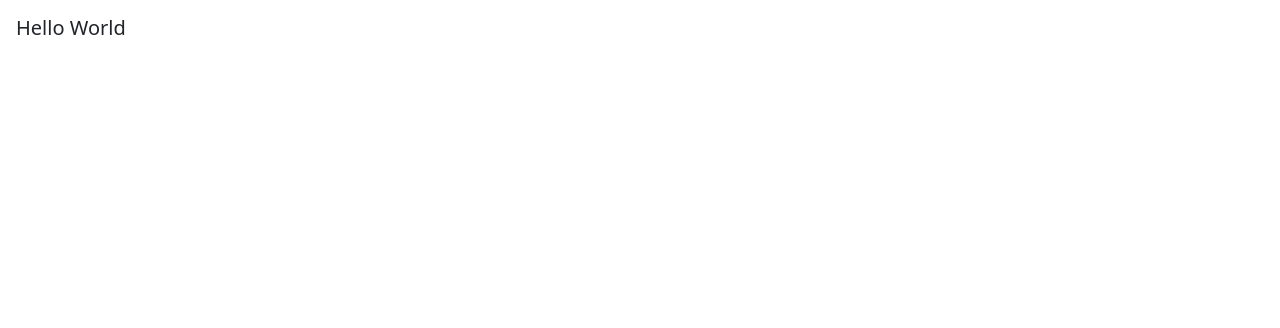
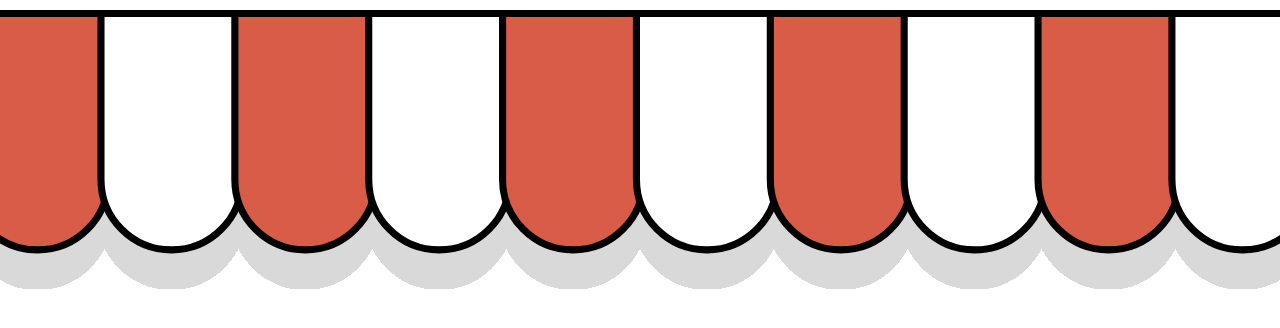
Before and after one commit to manavdoda7/NearYou, a React (Create React App) app: page / in a window 1280 px wide. Shown: the top 328 px of the page. Built offline with nearby package versions, Linux system fonts and the light colour scheme.

Commit message:
Homepage started

```diff
--- a/package.json
+++ b/package.json
@@ -11,7 +11,7 @@
     "popper.js": "^1.16.1",
     "react": "^17.0.2",
     "react-dom": "^17.0.2",
-    "react-scripts": "4.0.3",
+    "react-scripts": "^1.1.5",
     "web-vitals": "^1.1.2"
   },
   "scripts": {
--- a/public/index.html
+++ b/public/index.html
@@ -5,39 +5,14 @@
     <link rel="icon" href="%PUBLIC_URL%/favicon.ico" />
     <meta name="viewport" content="width=device-width, initial-scale=1" />
     <meta name="theme-color" content="#000000" />
-    <meta
-      name="description"
-      content="Web site created using create-react-app"
+    <meta name="description" content="Web site created using create-react-app"
     />
     <link rel="apple-touch-icon" href="%PUBLIC_URL%/logo192.png" />
-    <!--
-      manifest.json provides metadata used when your web app is installed on a
-      user's mobile device or desktop. See https://developers.google.com/web/fundamentals/web-app-manifest/
-    -->
     <link rel="manifest" href="%PUBLIC_URL%/manifest.json" />
-    <!--
-      Notice the use of %PUBLIC_URL% in the tags above.
-      It will be replaced with the URL of the `public` folder during the build.
-      Only files inside the `public` folder can be referenced from the HTML.
-
-      Unlike "/favicon.ico" or "favicon.ico", "%PUBLIC_URL%/favicon.ico" will
-      work correctly both with client-side routing and a non-root public URL.
-      Learn how to configure a non-root public URL by running `npm run build`.
-    -->
-    <title>React App</title>
+    <title>eShop</title>
   </head>
   <body>
     <noscript>You need to enable JavaScript to run this app.</noscript>
     <div id="root"></div>
-    <!--
-      This HTML file is a template.
-      If you open it directly in the browser, you will see an empty page.
-
-      You can add webfonts, meta tags, or analytics to this file.
-      The build step will place the bundled scripts into the <body> tag.
-
-      To begin the development, run `npm start` or `yarn start`.
-      To create a production bundle, use `npm run build` or `yarn build`.
-    -->
   </body>
 </html>
--- /dev/null
+++ b/src/App.js
@@ -0,0 +1,8 @@
+import Ceiling from './Components/ceiling'
+const Home = () => {
+   return <div>
+       <div className="nav">
+           <Ceiling/>
+       </div>
+    </div>
+}
--- /dev/null
+++ b/src/Components/ceiling.js
@@ -0,0 +1,32 @@
+import React from 'react'
+
+const ceiling = () => {
+    return (
+        <svg width="1440" height="306" viewBox="0 0 1440 306" fill="none" xmlns="http://www.w3.org/2000/svg">
+<g filter="url(#filter0_d)">
+<path d="M-33 -4H-37V0V182.7C-37 226.496 -1.49619 262 42.3 262C86.0962 262 121.6 226.496 121.6 182.7V0V-4H117.6H-33Z" fill="#D95C47" stroke="black" stroke-width="8"/>
+<path d="M117.6 -4H113.6V0V182.7C113.6 226.496 149.104 262 192.9 262C236.696 262 272.2 226.496 272.2 182.7V0V-4H268.2H117.6Z" fill="white" stroke="black" stroke-width="8"/>
+<path d="M268.2 -4H264.2V0V182.7C264.2 226.496 299.704 262 343.5 262C387.296 262 422.8 226.496 422.8 182.7V0V-4H418.8H268.2Z" fill="#D95C47" stroke="black" stroke-width="8"/>
+<path d="M418.8 -4H414.8V0V182.7C414.8 226.496 450.304 262 494.1 262C537.896 262 573.4 226.496 573.4 182.7V0V-4H569.4H418.8Z" fill="white" stroke="black" stroke-width="8"/>
+<path d="M569.4 -4H565.4V0V182.7C565.4 226.496 600.904 262 644.7 262C688.496 262 724 226.496 724 182.7V0V-4H720H569.4Z" fill="#D95C47" stroke="black" stroke-width="8"/>
+<path d="M720 -4H716V0V182.7C716 226.496 751.504 262 795.3 262C839.096 262 874.6 226.496 874.6 182.7V0V-4H870.6H720Z" fill="white" stroke="black" stroke-width="8"/>
+<path d="M870.6 -4H866.6V0V182.7C866.6 226.496 902.104 262 945.9 262C989.696 262 1025.2 226.496 1025.2 182.7V0V-4H1021.2H870.6Z" fill="#D95C47" stroke="black" stroke-width="8"/>
+<path d="M1021.2 -4H1017.2V0V182.7C1017.2 226.496 1052.7 262 1096.5 262C1140.3 262 1175.8 226.496 1175.8 182.7V0V-4H1171.8H1021.2Z" fill="white" stroke="black" stroke-width="8"/>
+<path d="M1171.8 -4H1167.8V0V182.7C1167.8 226.496 1203.3 262 1247.1 262C1290.9 262 1326.4 226.496 1326.4 182.7V0V-4H1322.4H1171.8Z" fill="#D95C47" stroke="black" stroke-width="8"/>
+<path d="M1322.4 -4H1318.4V0V182.7C1318.4 226.496 1353.9 262 1397.7 262C1441.5 262 1477 226.496 1477 182.7V0V-4H1473H1322.4Z" fill="white" stroke="black" stroke-width="8"/>
+</g>
+<defs>
+<filter id="filter0_d" x="-41" y="-8" width="1522" height="314" filterUnits="userSpaceOnUse" color-interpolation-filters="sRGB">
+<feFlood flood-opacity="0" result="BackgroundImageFix"/>
+<feColorMatrix in="SourceAlpha" type="matrix" values="0 0 0 0 0 0 0 0 0 0 0 0 0 0 0 0 0 0 127 0"/>
+<feOffset dy="40"/>
+<feColorMatrix type="matrix" values="0 0 0 0 0 0 0 0 0 0 0 0 0 0 0 0 0 0 0.15 0"/>
+<feBlend mode="normal" in2="BackgroundImageFix" result="effect1_dropShadow"/>
+<feBlend mode="normal" in="SourceGraphic" in2="effect1_dropShadow" result="shape"/>
+</filter>
+</defs>
+</svg>
+    )
+}
+
+export default ceiling
--- a/src/index.js
+++ b/src/index.js
@@ -3,13 +3,18 @@ import ReactDOM from 'react-dom'
 
 // Bootstrap Bundles
 import 'bootstrap/dist/css/bootstrap.min.css'
-// import App from './App'
-import $ from 'jquery';
-import Popper from 'popper.js';
-import 'bootstrap/dist/js/bootstrap.bundle.min';
+// // import App from 'App'
+// import $ from 'jquery';
+// import Popper from 'popper.js';
+// import 'bootstrap/dist/js/bootstrap.bundle.min';
 
-const Carousel = () => {
-    return <h1 className = "h5 mx-3 my-3">Hello World</h1>
+import Ceiling from './Components/ceiling'
+const Home = () => {
+   return <div>
+       <div className="nav">
+           <Ceiling/>
+       </div>
+    </div>
 }
 
-ReactDOM.render(<Carousel/>, document.getElementById('root'));
+ReactDOM.render(<Home/>, document.getElementById('root'));
```
Also changed, not shown: 2 other files (tests, documents, lock files or other folders).
